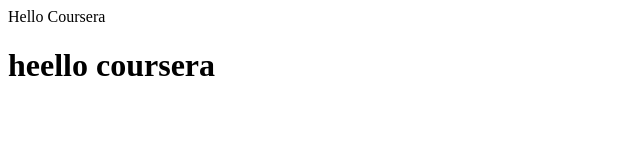
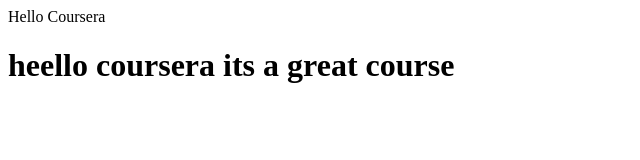
Before and after one commit to raosh2/coursera-test1, a plain HTML site: page site/index.html in a window 1280 px wide. Shown: the whole page, without its empty margins (0-640 px from the left). Drawn offline with Linux system fonts and the light colour scheme.

Commit message:
small addition

```diff
--- a/site/index.html
+++ b/site/index.html
@@ -4,6 +4,6 @@
 	<title>Hello Coursera</title>
 </head>
 <body>
-<h1>heello coursera</h1>
+<h1>heello coursera its a great course</h1>
 </body>
 </html>
```
